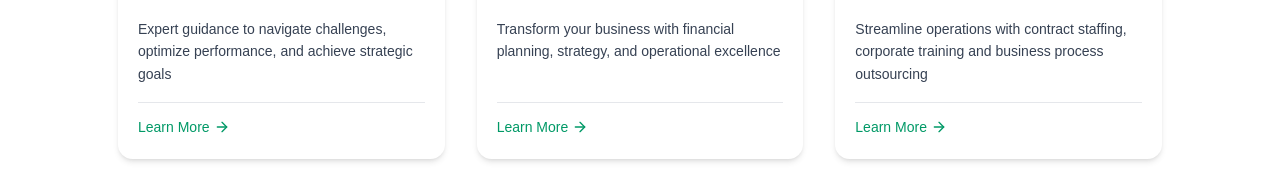
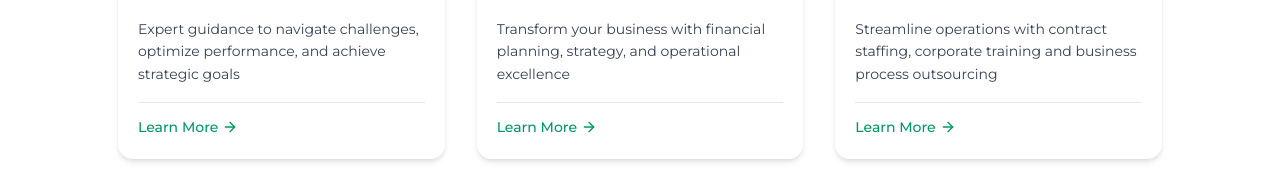
Before and after one commit to Shariq12345/am, a React (Vite) app: page / in a window 1280 px wide. Shown: the part 1247-1436 px from the top of the page. Built offline with nearby package versions, Linux system fonts and the light colour scheme.

Commit message:
Font Fixed Import Fix

```diff
--- a/src/index.css
+++ b/src/index.css
@@ -1,7 +1,7 @@
+
+@import url("https://fonts.googleapis.com/css2?family=Montserrat:wght@400;500;600;700&display=swap");
 @import "tailwindcss";
 @import "tw-animate-css";
-
-@import url("https://fonts.googleapis.com/css2?family=Montserrat:wght@400;500;600;700&display=swap");
 
 body {
   font-family: "Montserrat", sans-serif;
```
